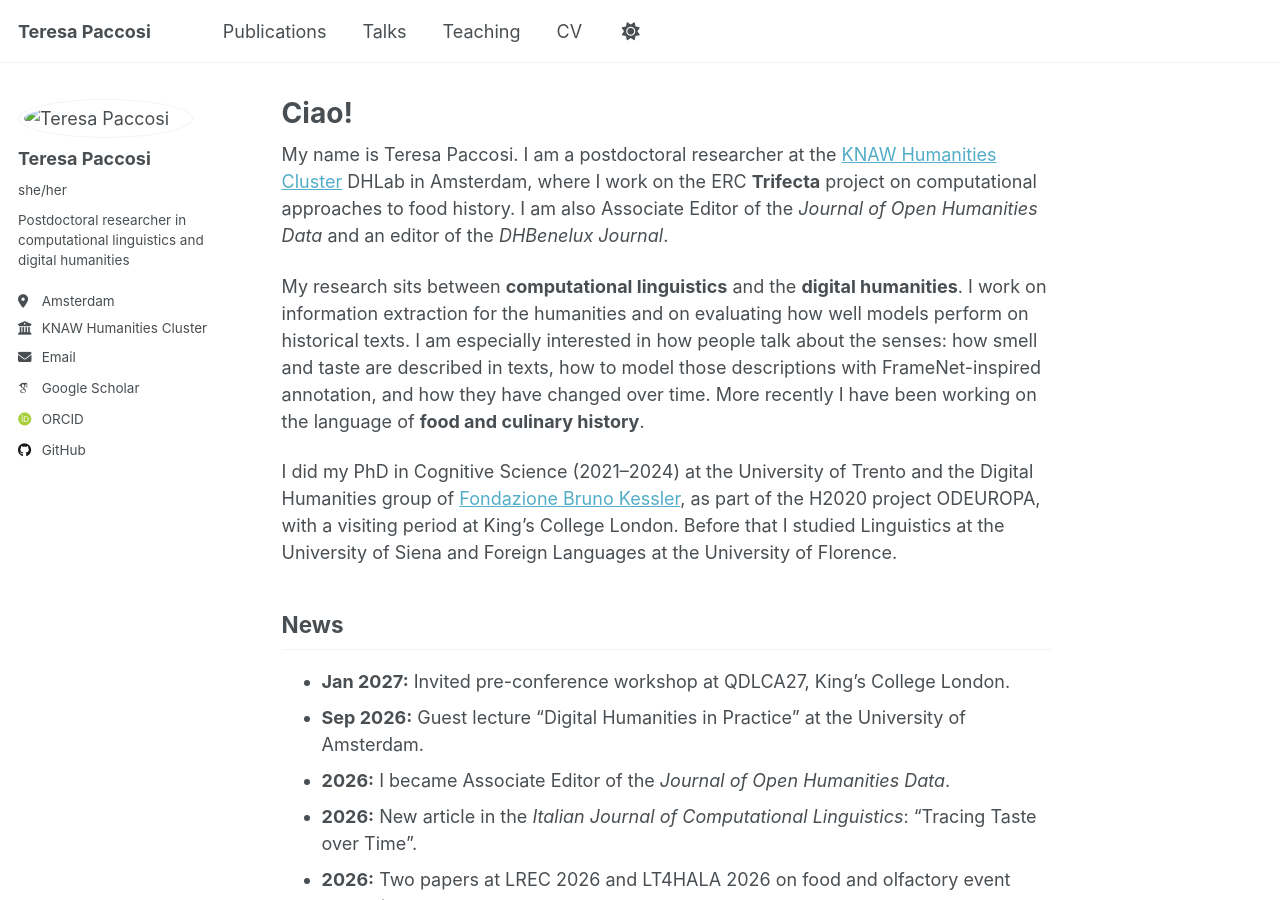
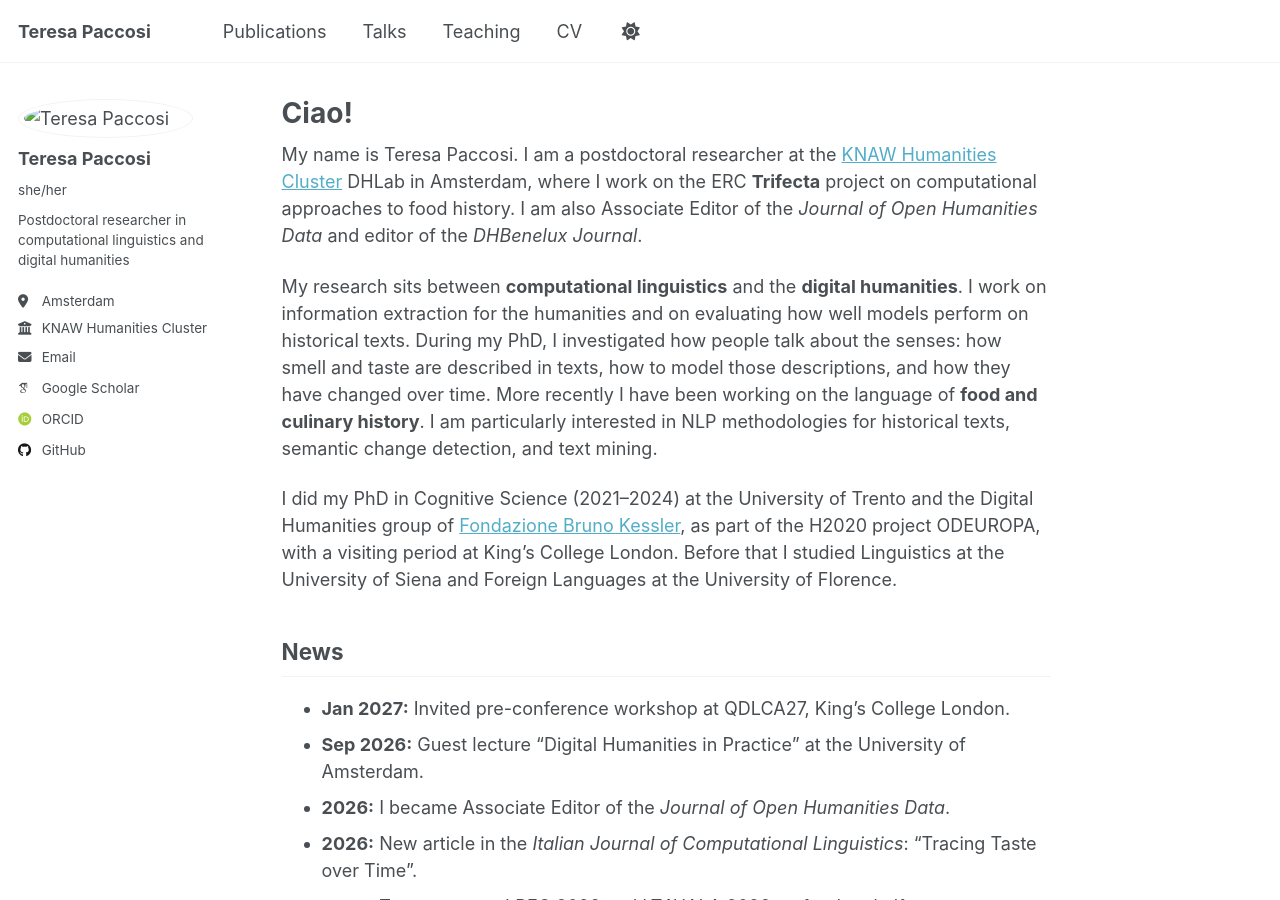
Before and after one commit to tpaccosi/tpaccosi.github.io, a Jekyll site: the page built from _pages/about.md, in a window 1280 px wide and 900 px high. Built offline with Jekyll 4.4.1, drawn with Linux system fonts in a browser that asks for light colours; some web fonts are replaced.

Commit message:
Correggi bio

```diff
--- a/_pages/about.md
+++ b/_pages/about.md
@@ -7,9 +7,9 @@ redirect_from:
   - /about.html
 ---
 
-My name is Teresa Paccosi. I am a postdoctoral researcher at the [KNAW Humanities Cluster](https://huc.knaw.nl/) DHLab in Amsterdam, where I work on the ERC **Trifecta** project on computational approaches to food history. I am also Associate Editor of the *Journal of Open Humanities Data* and an editor of the *DHBenelux Journal*.
+My name is Teresa Paccosi. I am a postdoctoral researcher at the [KNAW Humanities Cluster](https://huc.knaw.nl/) DHLab in Amsterdam, where I work on the ERC **Trifecta** project on computational approaches to food history. I am also Associate Editor of the *Journal of Open Humanities Data* and editor of the *DHBenelux Journal*.
 
-My research sits between **computational linguistics** and the **digital humanities**. I work on information extraction for the humanities and on evaluating how well models perform on historical texts. I am especially interested in how people talk about the senses: how smell and taste are described in texts, how to model those descriptions with FrameNet-inspired annotation, and how they have changed over time. More recently I have been working on the language of **food and culinary history**.
+My research sits between **computational linguistics** and the **digital humanities**. I work on information extraction for the humanities and on evaluating how well models perform on historical texts. During my PhD, I investigated how people talk about the senses: how smell and taste are described in texts, how to model those descriptions, and how they have changed over time. More recently I have been working on the language of **food and culinary history**. I am particularly interested in NLP methodologies for historical texts, semantic change detection, and text mining.
 
 I did my PhD in Cognitive Science (2021–2024) at the University of Trento and the Digital Humanities group of [Fondazione Bruno Kessler](https://dh.fbk.eu/), as part of the H2020 project ODEUROPA, with a visiting period at King's College London. Before that I studied Linguistics at the University of Siena and Foreign Languages at the University of Florence.
 
```
Also changed, not shown: 1 other file.
